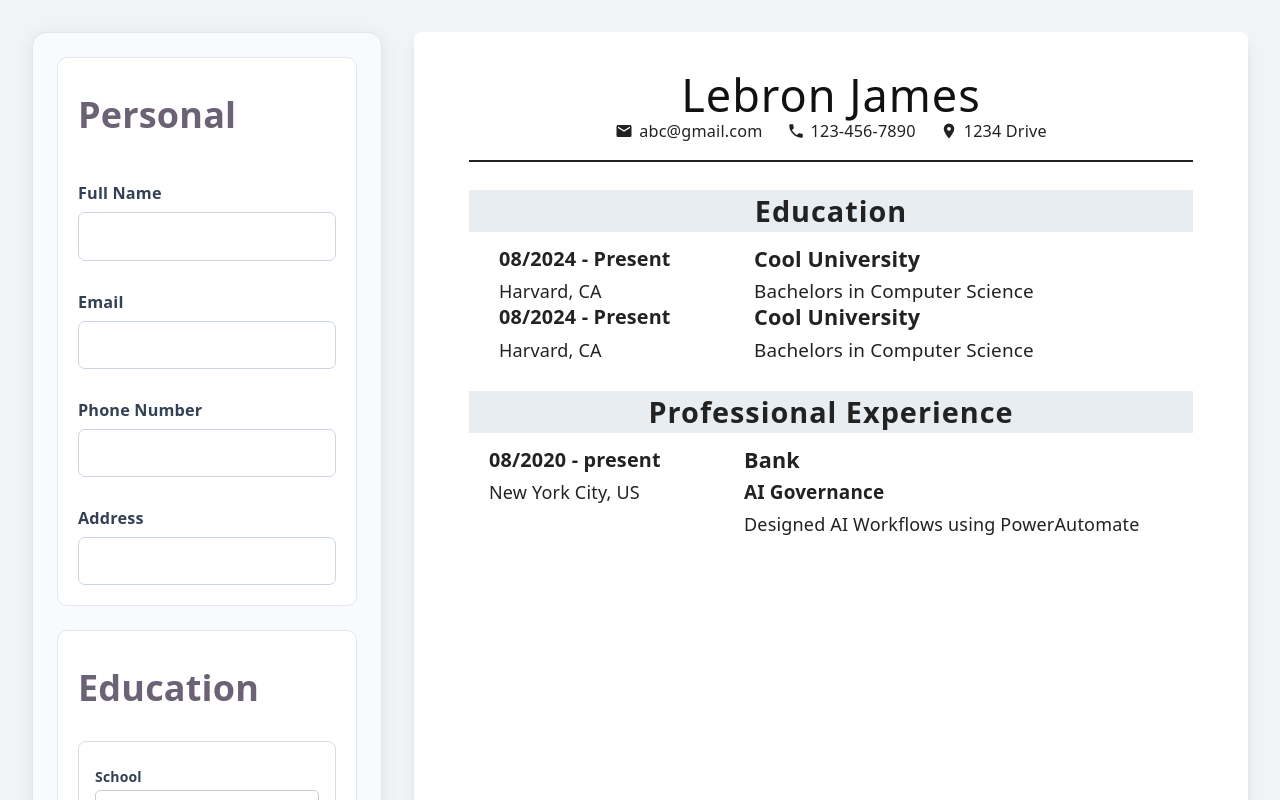
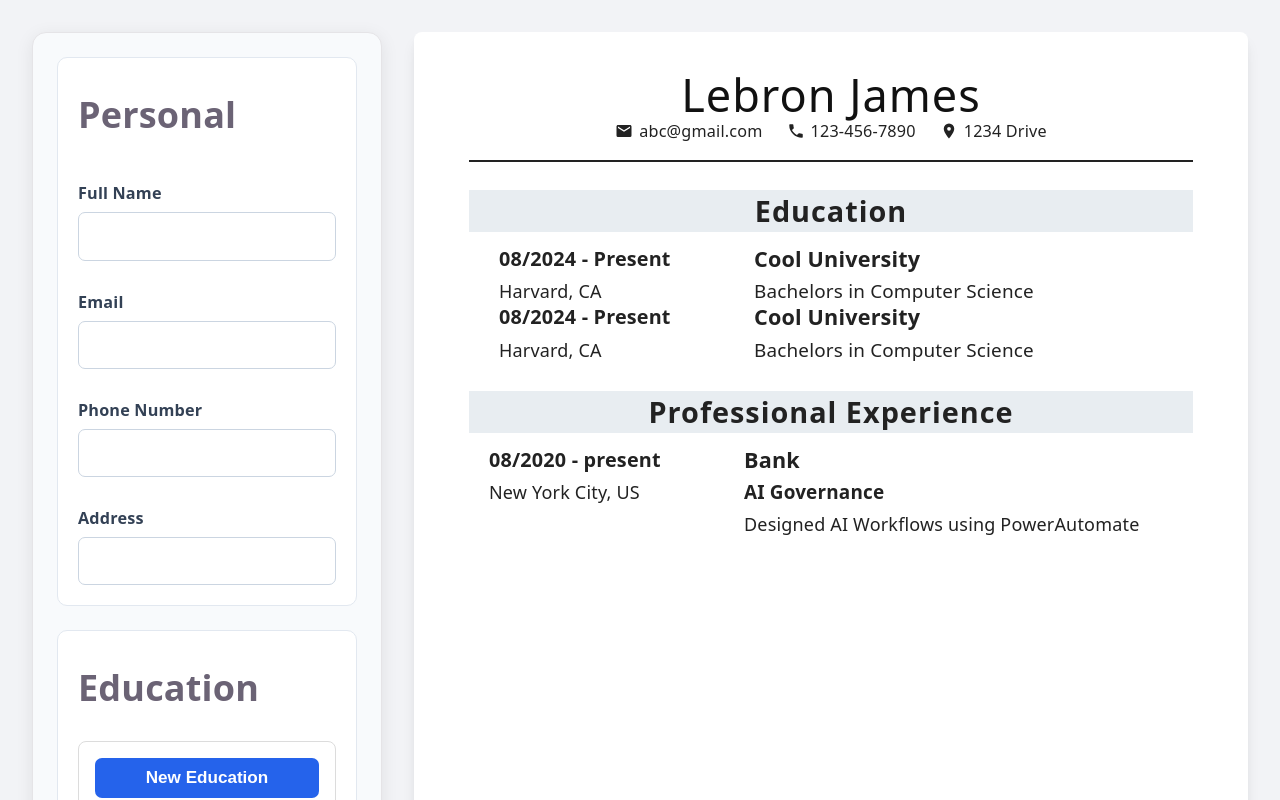
Before and after one commit to GoldenGlint/CV-Application, a React (Vite) app: page / in a window 1280 px wide. Shown: the top 800 px of the page. Built offline with nearby package versions, Linux system fonts and the light colour scheme.

Commit message:
Open Close button for Education

```diff
--- a/src/App.jsx
+++ b/src/App.jsx
@@ -181,6 +181,8 @@ function InputArrayField({name="Default Label", msg="enter a value", fieldType="
 
 
 function FormEducation({setPerson, education}){
+  const [openEducationId, setOpenEducationId] = useState(null);
+
   function addEducation(){
 
     setPerson((prevPerson) => ({
@@ -219,14 +221,24 @@ function FormEducation({setPerson, education}){
        <h1 className="formEducationHeader">Education</h1>
      { education.map((edu) => (
       <div className="educationFormItem" key={edu.id}>
-
+        <button
+            onClick={() => {
+              setOpenEducationId(
+                openEducationId === edu.id ? null : edu.id
+              );
+            }}
+          >
+            {edu.school || "New Education"}
+          </button>
+        {openEducationId === edu.id && (
+        <div className="educationFields">
         <InputArrayField className="inputField" name="School" msg="School" fieldType="text" section="education" field="school" setPerson={setPerson} id={edu.id}/>
         <InputArrayField className="inputField" name="Degree" msg="Degree" fieldType="text" section="education" field="degree" setPerson={setPerson} id={edu.id}/>
         <InputArrayField className="inputField" name="Start Date" msg="Start Date" fieldType="text" section="education" field="eduStartDate" setPerson={setPerson} id={edu.id}/>
         <InputArrayField className="inputField" name="End Date" msg="End Date" fieldType="text" section="education" field="eduEndDate" setPerson={setPerson} id={edu.id}/>
         <InputArrayField className="inputField" name="Location" msg="Location" fieldType="text" section="education" field="eduLocation" setPerson={setPerson} id={edu.id}/>
         <button className="formDeleteEducationButton" onClick={() => removeEducation(edu.id)}>Delete Button</button>
-
+        </div>)}
       </div>
 
       ))}
```
